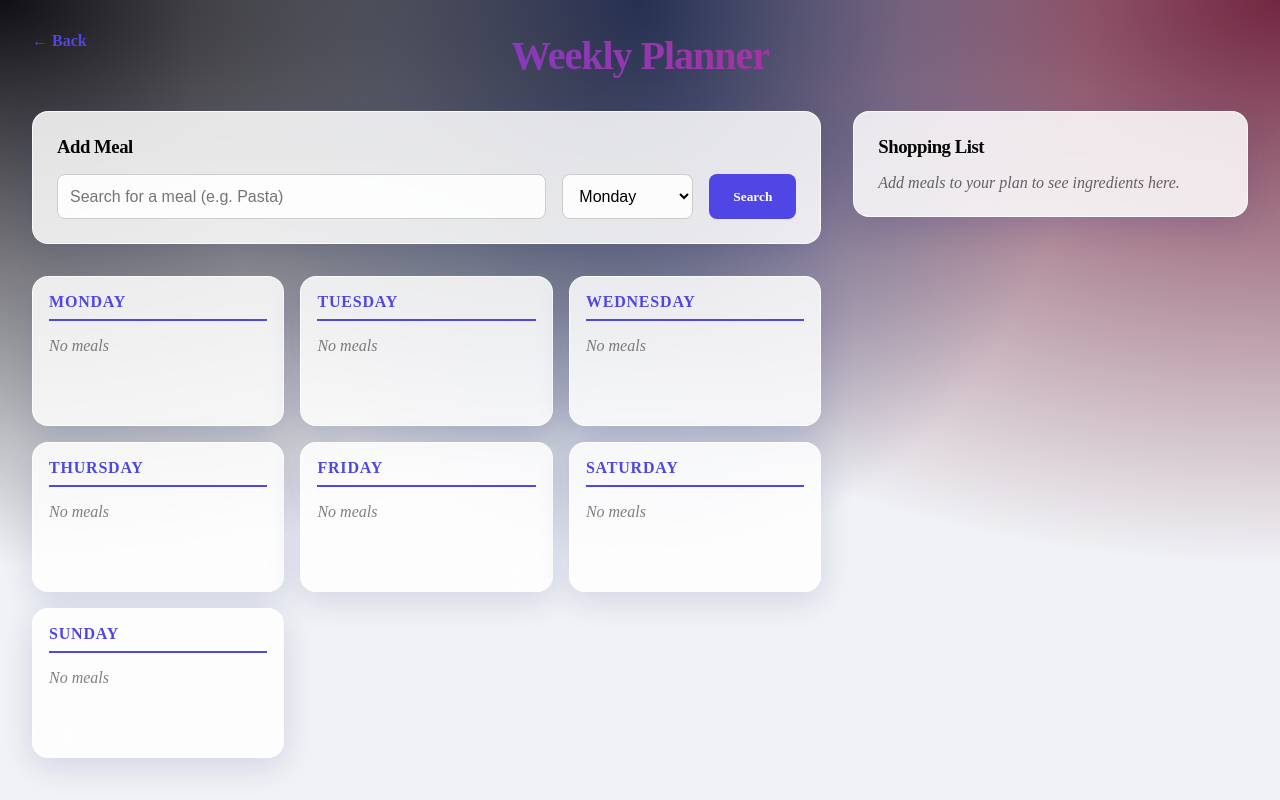
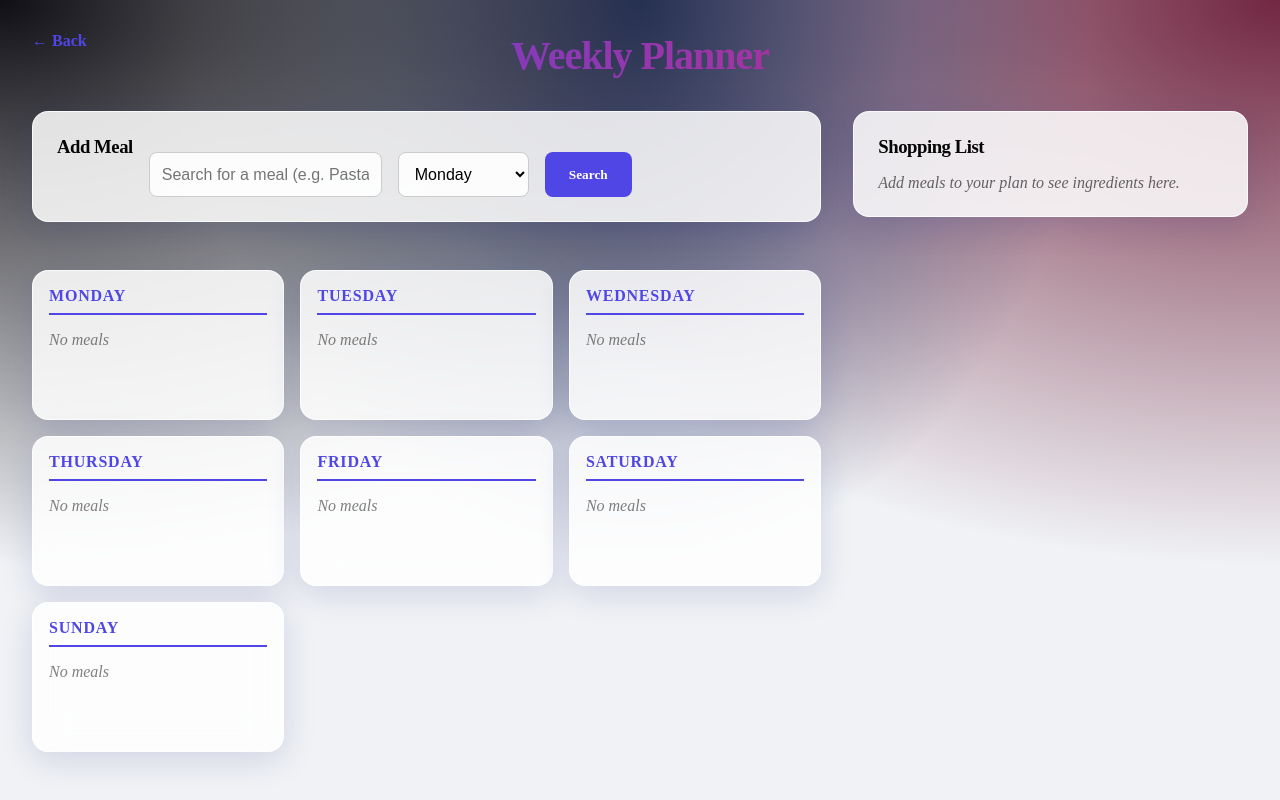
Before and after one commit to Brachyy/kitchen, a Next.js app: page /planner in a window 1280 px wide. Built offline with nearby package versions, Linux system fonts and the light colour scheme.

Commit message:
Fix: Search result visibility and positioning

```diff
--- a/src/components/Planner.module.css
+++ b/src/components/Planner.module.css
@@ -7,6 +7,11 @@
 .searchSection {
   composes: glass from global;
   padding: 1.5rem;
+  display: flex;
+  gap: 1rem;
+  margin-bottom: 1rem;
+  flex-wrap: wrap;
+  position: relative; /* Context for absolute results */
 }
 
 .searchForm {
@@ -38,10 +43,14 @@
 
 .results {
   margin-top: 1rem;
-  background: white;
+  background: var(--bg-card); /* Use theme background */
   border-radius: 8px;
   overflow: hidden;
-  box-shadow: 0 4px 12px rgba(0,0,0,0.1);
+  box-shadow: var(--shadow-lg);
+  border: 1px solid var(--border);
+  position: absolute; /* Float above content */
+  width: 100%;
+  z-index: 10;
 }
 
 .resultItem {
@@ -51,11 +60,12 @@
   padding: 0.8rem;
   cursor: pointer;
   transition: background 0.2s;
-  border-bottom: 1px solid #eee;
+  border-bottom: 1px solid var(--border);
+  color: var(--text-primary); /* Ensure text is visible */
 }
 
 .resultItem:hover {
-  background: #f5f5f5;
+  background: var(--bg-primary);
 }
 
 .thumb {
```
